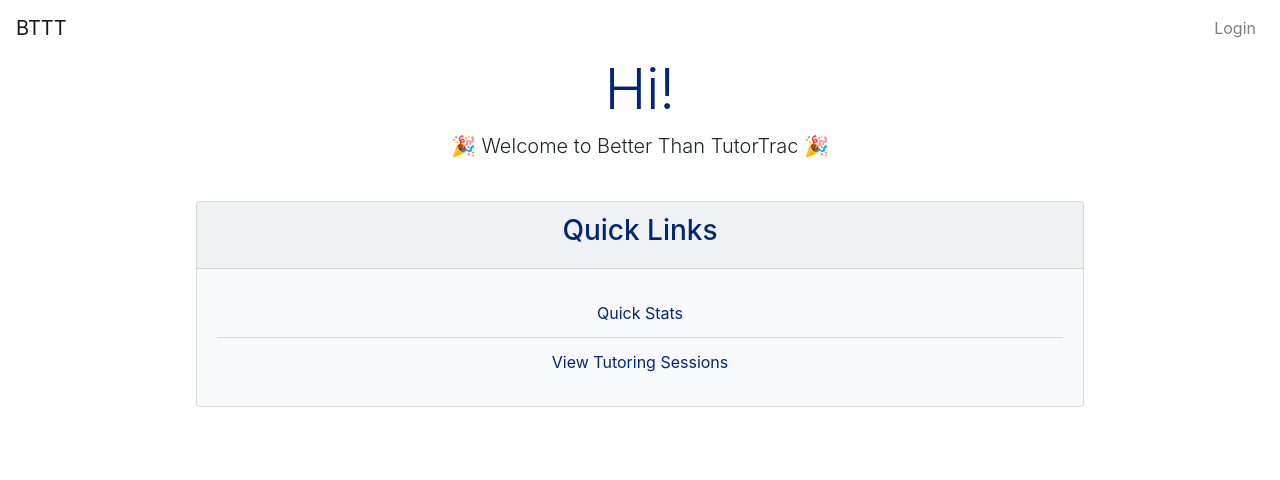
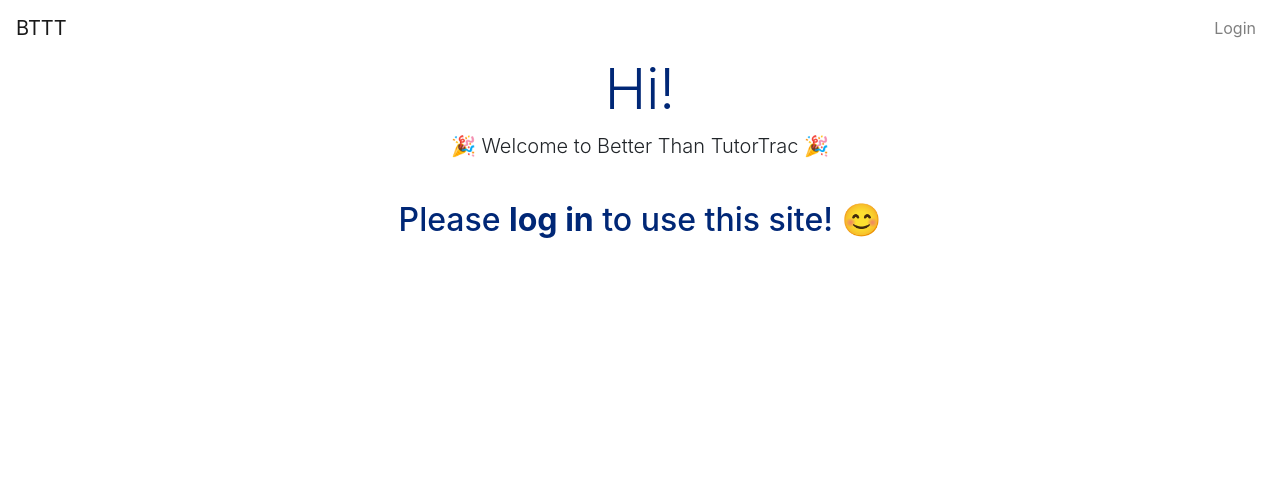
Before and after one commit to Wellesley-CS304-SP18/semester-project-betterthantutortrac, a Flask app: page / in a window 1280 px wide. Shown: the top 480 px of the page. Run offline with Flask 2, Linux system fonts and the light colour scheme; parts of the project's set-up code (start-up, migrations or seed data) failed here and were passed over; some libraries are stand-ins or nearby versions.

Commit message:
updated index page and todos

```diff
--- a/templates/index.html
+++ b/templates/index.html
@@ -65,7 +65,10 @@
 
 </div>
 <br>
+<!-- can jinja2 handle if/if blocks? -->
 {% endif %}
+
+{% if isLoggedIn %}
 
 <div class="card mx-auto bg-light card-form">
   <div class="card-header">
@@ -78,6 +81,10 @@
     </ul>
   </div>
 </div>
+{% else %}
+
+<h2>Please <a href="/login/"><b>log in</b></a> to use this site! 😊</h2>
+{% endif %}
 
 {% endblock %}
 
```
Also changed, not shown: README.md.
